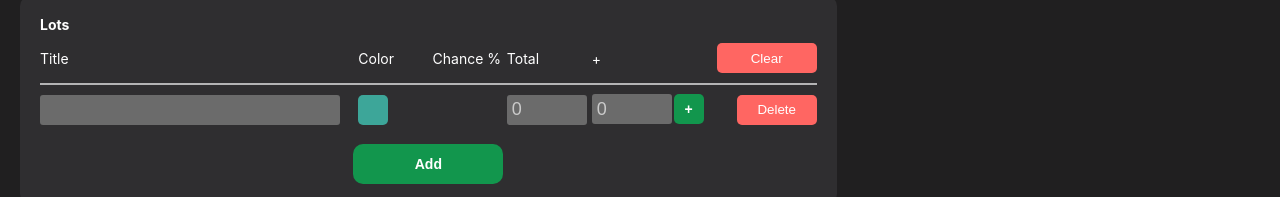
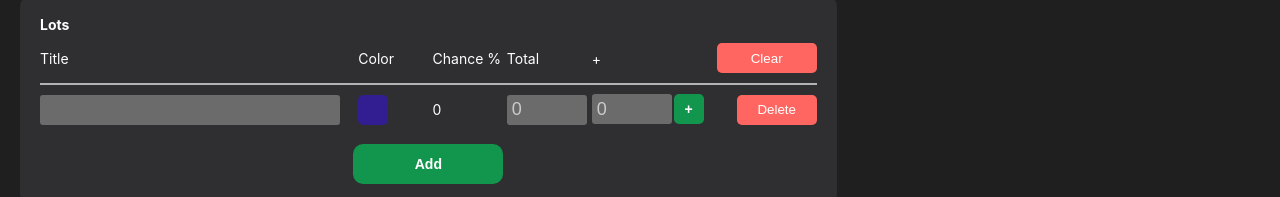
Before and after one commit to Necritto/aucwheel, a React (Create React App) app: page / in a window 1280 px wide. Both pictures are taken after a click on the button "Add". Shown: the part 259-456 px from the top of the page. Built offline with nearby package versions, Linux system fonts and the light colour scheme.

Commit message:
Feature: lot chance [ref:no-ref]

```diff
--- a/src/modules/lots/Lot/Lot.tsx
+++ b/src/modules/lots/Lot/Lot.tsx
@@ -20,33 +20,33 @@ const Lot = ({ lot, keyPressed, onAddToTotal, onChange, onDelete }: LotPropsInte
         <Input
           type="text"
           name="title"
+          onChange={(e: React.ChangeEvent<HTMLInputElement>) => onChange(lot.id, e.target.value, e.target.name)}
           onKeyPress={(e: React.KeyboardEvent<HTMLInputElement>) => keyPressed(e.key, e.currentTarget, lot.id)}
-          onChange={(e: React.ChangeEvent<HTMLInputElement>) => onChange(lot.id, e.target.value, e.target.name)}
           value={lot.title}
         />
       </td>
       <td>
         <ColoredSpan color={lot.color} />
       </td>
-      <td></td>
+      <td>{lot.chance}</td>
       <td>
         <Input
           small={true}
           type="text"
           name="total"
           placeholder="0"
+          onChange={(e: React.ChangeEvent<HTMLInputElement>) => onChange(lot.id, e.target.value, e.target.name)}
           onKeyPress={(e: React.KeyboardEvent<HTMLInputElement>) => keyPressed(e.key, e.currentTarget, lot.id)}
-          onChange={(e: React.ChangeEvent<HTMLInputElement>) => onChange(lot.id, e.target.value, e.target.name)}
           value={lot.total}
         />
       </td>
       <td>
         <Input
-          onChange={(e: React.ChangeEvent<HTMLInputElement>) => onChange(lot.id, e.target.value, e.target.name)}
           small={true}
           type="text"
           name="addToTotal"
           placeholder="0"
+          onChange={(e: React.ChangeEvent<HTMLInputElement>) => onChange(lot.id, e.target.value, e.target.name)}
           value={lot.add}
         />
         <AddButton onClick={() => onAddToTotal(lot.id, lot.add)} small={true}>
--- a/src/modules/lots/Lots.tsx
+++ b/src/modules/lots/Lots.tsx
@@ -1,4 +1,4 @@
-import React, { memo, useCallback } from "react";
+import React, { useMemo, useCallback } from "react";
 import { useSelector, useDispatch, shallowEqual } from "react-redux";
 
 import { randomColor } from "utils/helpers/randomColor";
@@ -10,6 +10,7 @@ import {
   changeLotTotal,
   toTotal,
   changeAddToTotalValue,
+  changeLotChance,
 } from "redux/actions/lots";
 import { LotsReducerInterface } from "utils/interfaces/redux";
 import { BaseLotInterface } from "utils/interfaces/lots";
@@ -17,12 +18,15 @@ import { BaseLotInterface } from "utils/interfaces/lots";
 import { LotsContainer, LotsWrapper, LotsTable, AddButton, DeleteButton } from "./styles";
 import Lot from "./Lot/Lot";
 import { toNumber } from "utils/helpers/toNumber";
+import { chanceCalculating } from "utils/helpers/chanceCalculating";
 
 const Lots = () => {
   const lots = useSelector((state: LotsReducerInterface) => state.lotsReducer.lots, shallowEqual);
   const dispatch = useDispatch();
 
-  const onAddLotHandler = useCallback(() => {
+  const inTotal = useMemo(() => lots.reduce((acc, currentValue) => acc + currentValue.total, 0), [lots]);
+
+  const onAddLotHandler = () => {
     const lot: BaseLotInterface = {
       title: "",
       total: 0,
@@ -31,11 +35,11 @@ const Lots = () => {
     };
 
     dispatch(addLot(lot));
-  }, [dispatch]);
+  };
 
-  const onDeleteLotHandler = useCallback((id: string) => dispatch(deleteLot(id)), [dispatch]);
+  const onDeleteLotHandler = (id: string) => dispatch(deleteLot(id));
 
-  const onClearLotsHandler = useCallback(() => dispatch(clearLots()), [dispatch]);
+  const onClearLotsHandler = () => dispatch(clearLots());
 
   const onChangeHandler = useCallback(
     (id: string, value: string, name: string) => {
@@ -56,16 +60,19 @@ const Lots = () => {
     [dispatch],
   );
 
-  const onAddToTotal = useCallback(
-    (id: string, value: number) => {
+  const changeLotsChance = () => {
+    lots.forEach((lot) => {
+      dispatch(changeLotChance(lot.id, chanceCalculating(lot.total, inTotal)));
+    });
+  };
+
+  const onAddToTotal = (id: string, value: number) => {
     dispatch(toTotal(id, value));
     dispatch(changeAddToTotalValue(id, 0));
-    },
-    [dispatch],
-  );
+    changeLotsChance(); // FIXME: double click to refresh chance (old state data)
+  };
 
-  const onKeyPressedHandler = useCallback(
-    (key: string, target: EventTarget & HTMLInputElement, id: string) => {
+  const onKeyPressedHandler = (key: string, target: EventTarget & HTMLInputElement, id: string) => {
     if (key !== "Enter") return;
 
     const targetName = target.name;
@@ -78,15 +85,14 @@ const Lots = () => {
         break;
       case "total":
         dispatch(changeLotTotal(id, toNumber(trimmedValue)));
+        changeLotsChance();
         break;
       default:
         return;
     }
 
     target.blur();
-    },
-    [dispatch],
-  );
+  };
 
   return (
     <LotsContainer>
@@ -126,4 +132,4 @@ const Lots = () => {
   );
 };
 
-export default memo(Lots);
+export default Lots;
--- a/src/modules/timer/Timer.tsx
+++ b/src/modules/timer/Timer.tsx
@@ -1,4 +1,4 @@
-import React, { useEffect, useCallback, useMemo, memo } from "react";
+import React, { useEffect } from "react";
 import { shallowEqual, useSelector, useDispatch } from "react-redux";
 
 import { addMin, setSec, setMin, subtractMin } from "redux/actions/timer";
@@ -11,7 +11,7 @@ const Timer = () => {
   const min = useSelector((state: TimerReducerInterface) => state.timerReducer.timerMin, shallowEqual);
   const sec = useSelector((state: TimerReducerInterface) => state.timerReducer.timerSec, shallowEqual);
   const dispatch = useDispatch();
-  const isTimerFinished = useMemo(() => min === 0 && sec === 0, [min, sec]);
+  const isTimerFinished = min === 0 && sec === 0;
 
   useEffect(() => {
     const timer = setInterval(() => {
@@ -36,27 +36,18 @@ const Timer = () => {
     };
   }, [dispatch, min, sec]);
 
-  const onAddMin = useCallback(
-    (value: number) => {
-      dispatch(addMin(min + value));
-    },
-    [min, dispatch],
-  );
+  const onAddMin = (value: number) => {
+    dispatch(addMin(min + value));
+  };
 
-  const onSubtractMin = useCallback(
-    (value: number) => {
-      min > 0 && dispatch(subtractMin(min - value));
-    },
-    [min, dispatch],
-  );
+  const onSubtractMin = (value: number) => {
+    min > 0 && dispatch(subtractMin(min - value));
+  };
 
-  const onSetMin = useCallback(
-    (value: number) => {
-      dispatch(setMin(value));
-      dispatch(setSec(0));
-    },
-    [dispatch],
-  );
+  const onSetMin = (value: number) => {
+    dispatch(setMin(value));
+    dispatch(setSec(0));
+  };
 
   return (
     <TimerContainer>
@@ -75,4 +66,4 @@ const Timer = () => {
   );
 };
 
-export default memo(Timer);
+export default Timer;
--- a/src/redux/actions/lots.ts
+++ b/src/redux/actions/lots.ts
@@ -14,14 +14,14 @@ import {
 export const addLot = (lot: BaseLotInterface) => ({ type: ADD_LOT, payload: lot });
 export const deleteLot = (id: string) => ({ type: DELETE_LOT, payload: id });
 export const clearLots = () => ({ type: CLEAR_LOTS });
-export const changeLotTitle = (id: string, newTitle: string) => ({ type: CHANGE_LOT_TITLE, payload: { newTitle, id } });
-export const changeLotTotal = (id: string, newTotal: number) => ({ type: CHANGE_LOT_TOTAL, payload: { newTotal, id } });
-export const changeLotChance = (id: string, newChance: number) => ({
+export const changeLotTitle = (id: string, value: string) => ({ type: CHANGE_LOT_TITLE, payload: { id, value } });
+export const changeLotTotal = (id: string, value: number) => ({ type: CHANGE_LOT_TOTAL, payload: { id, value } });
+export const changeLotChance = (id: string, value: number) => ({
   type: CHANGE_LOT_CHANCE,
-  payload: { newChance, id },
+  payload: { id, value },
 });
-export const toTotal = (id: string, value: number) => ({ type: ADD_TO_TOTAL, payload: { value, id } });
+export const toTotal = (id: string, value: number) => ({ type: ADD_TO_TOTAL, payload: { id, value } });
 export const changeAddToTotalValue = (id: string, value: number) => ({
   type: CHANGE_ADD_TO_TOTAL_VALUE,
-  payload: { value, id },
+  payload: { id, value },
 });
--- a/src/redux/reducers/lots.ts
+++ b/src/redux/reducers/lots.ts
@@ -9,6 +9,7 @@ import {
   CLEAR_LOTS,
   CHANGE_LOT_TITLE,
   CHANGE_LOT_TOTAL,
+  CHANGE_LOT_CHANCE,
   ADD_TO_TOTAL,
   CHANGE_ADD_TO_TOTAL_VALUE,
 } from "../actionTypes/actionTypes";
@@ -46,16 +47,12 @@ export const lotsReducer = (
     case CHANGE_LOT_TITLE:
       return {
         ...state,
-        lots: state.lots.map((lot) =>
-          lot.id === payload.id ? Object.assign({}, lot, { title: payload.newTitle }) : lot,
-        ),
+        lots: state.lots.map((lot) => (lot.id === payload.id ? Object.assign({}, lot, { title: payload.value }) : lot)),
       };
     case CHANGE_LOT_TOTAL: {
       return {
         ...state,
-        lots: state.lots.map((lot) =>
-          lot.id === payload.id ? Object.assign({}, lot, { total: payload.newTotal }) : lot,
-        ),
+        lots: state.lots.map((lot) => (lot.id === payload.id ? Object.assign({}, lot, { total: payload.value }) : lot)),
       };
     }
     case ADD_TO_TOTAL:
@@ -70,6 +67,13 @@ export const lotsReducer = (
         ...state,
         lots: state.lots.map((lot) => (lot.id === payload.id ? Object.assign({}, lot, { add: payload.value }) : lot)),
       };
+    case CHANGE_LOT_CHANCE:
+      return {
+        ...state,
+        lots: state.lots.map((lot) =>
+          lot.id === payload.id ? Object.assign({}, lot, { chance: payload.value }) : lot,
+        ),
+      };
     default:
       return state;
   }
--- /dev/null
+++ b/src/utils/helpers/chanceCalculating.ts
@@ -0,0 +1,2 @@
+export const chanceCalculating = (value: number, totalValue: number): number =>
+  +((value * 100) / (totalValue > 0 ? totalValue : 1)).toFixed(2);
```
Lines whose indentation alone changed are shown as unchanged.
